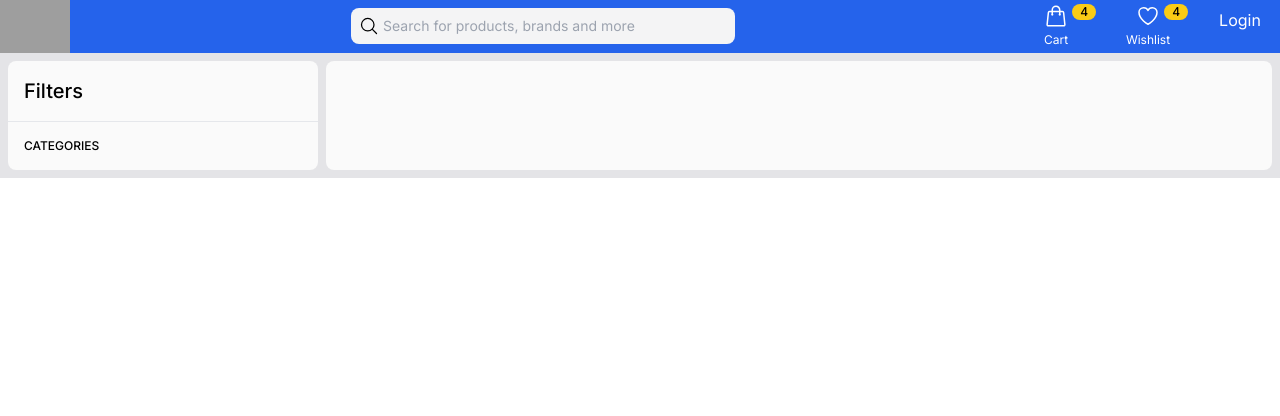
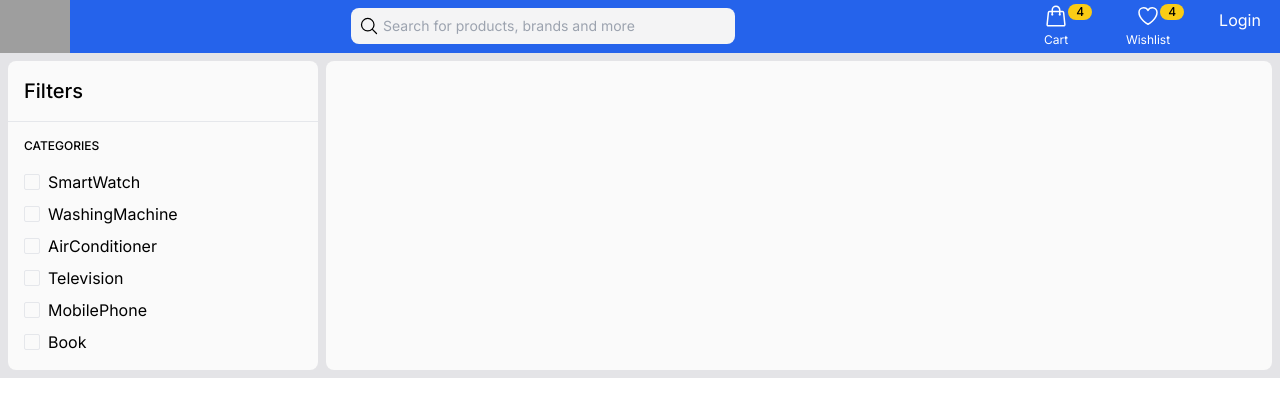
Before and after one commit to dibkb/profile-assignment, a Next.js app: page / in a window 1280 px wide. Shown: the top 416 px of the page. Built offline with nearby package versions, Linux system fonts and the light colour scheme; grey boxes are pictures that could not be loaded.

Commit message:
categories menu

```diff
--- a/app/components/ui/Buttons/ButtonContainer.tsx
+++ b/app/components/ui/Buttons/ButtonContainer.tsx
@@ -9,7 +9,7 @@ interface ButtonContainer {
 const ButtonContainer = ({ title, number, Svg }: ButtonContainer) => {
   return (
     <div className="flex flex-col items-center justify-center py-1 gap-1 text-xs text-white cursor-pointer rounded-md w-20  hover:bg-blue-500 relative">
-      <p className="absolute right-0 top-1 rounded-full bg-yellow-400 text-black px-2 font-medium">
+      <p className="absolute right-1 top-1 rounded-full bg-yellow-400 text-black px-2 font-medium">
         {number}
       </p>
       {Svg}
--- /dev/null
+++ b/app/components/ui/FilterMenu.tsx
@@ -0,0 +1,26 @@
+import { Category } from "@/types/products";
+import React from "react";
+
+export const FilterMenu = () => {
+  const categories = Object.keys(Category);
+  return (
+    <>
+      <div className="flex items-center gap-2 border-b p-4">
+        <h2 className="text-xl font-medium">Filters</h2>
+      </div>
+      <div className="p-4">
+        <h3 className="uppercase text-xs font-medium">Categories</h3>
+        <div className="flex flex-col gap-2 mt-4">
+          {categories.map((ele) => {
+            return (
+              <span key={ele} className="flex items-center gap-2 ">
+                <small className="h-4 w-4 border rounded-sm"></small>
+                <p>{ele}</p>
+              </span>
+            );
+          })}
+        </div>
+      </div>
+    </>
+  );
+};
--- /dev/null
+++ b/app/components/ui/svg/Check.tsx
@@ -0,0 +1,22 @@
+import { SvgProps } from "@/types/svg";
+import React from "react";
+
+export const Check = (props: SvgProps) => {
+  return (
+    <svg
+      xmlns="http://www.w3.org/2000/svg"
+      fill="none"
+      viewBox="0 0 24 24"
+      strokeWidth={1.5}
+      stroke="currentColor"
+      className="size-5"
+      {...props}
+    >
+      <path
+        strokeLinecap="round"
+        strokeLinejoin="round"
+        d="m4.5 12.75 6 6 9-13.5"
+      />
+    </svg>
+  );
+};
--- /dev/null
+++ b/app/context/StoreContext.tsx
@@ -0,0 +1,37 @@
+"use client";
+
+import React, {
+  createContext,
+  useContext,
+  useState,
+  ReactNode,
+  Dispatch,
+  SetStateAction,
+} from "react";
+
+interface StoreContext {
+  value: string;
+  setValue: Dispatch<SetStateAction<string>>;
+}
+
+const StoreContext = createContext<StoreContext | undefined>(undefined);
+
+export const StoreContextProvider: React.FC<{ children: ReactNode }> = ({
+  children,
+}) => {
+  const [value, setValue] = useState<string>("");
+
+  return (
+    <StoreContext.Provider value={{ value, setValue }}>
+      {children}
+    </StoreContext.Provider>
+  );
+};
+
+export const useStoreContext = (): StoreContext => {
+  const context = useContext(StoreContext);
+  if (!context) {
+    throw new Error("useMyContext must be used within a StoreContextProvider");
+  }
+  return context;
+};
--- a/app/layout.tsx
+++ b/app/layout.tsx
@@ -2,6 +2,7 @@ import type { Metadata } from "next";
 import { Inter } from "next/font/google";
 import "./globals.css";
 import { Navbar } from "./components/ui/Navbar";
+import { StoreContextProvider } from "./context/StoreContext";
 
 const inter = Inter({ subsets: ["latin"] });
 
@@ -18,8 +19,10 @@ export default function RootLayout({
   return (
     <html lang="en">
       <body className={inter.className}>
-        <Navbar />
-        {children}
+        <StoreContextProvider>
+          <Navbar />
+          {children}
+        </StoreContextProvider>
       </body>
     </html>
   );
--- a/app/page.tsx
+++ b/app/page.tsx
@@ -1,6 +1,6 @@
 import { Constants } from "@/constants";
-import { ArrowLeft } from "./components/ui/svg/ArrowLeft";
-import { useState } from "react";
+import { Category } from "@/types/products";
+import { FilterMenu } from "./components/ui/FilterMenu";
 
 export default function Home() {
   return (
@@ -9,12 +9,7 @@ export default function Home() {
     >
       {/* left section */}
       <main className="col-span-2 h-full bg-zinc-50 rounded-lg">
-        <div className="flex items-center gap-2 border-b p-4">
-          <h2 className="text-xl font-medium">Filters</h2>
-        </div>
-        <div className="p-4">
-          <h3 className="uppercase text-xs font-medium">Categories</h3>
-        </div>
+        <FilterMenu />
       </main>
       {/* right section */}
       <main className="col-span-6 bg-zinc-50 rounded-lg"></main>
```
